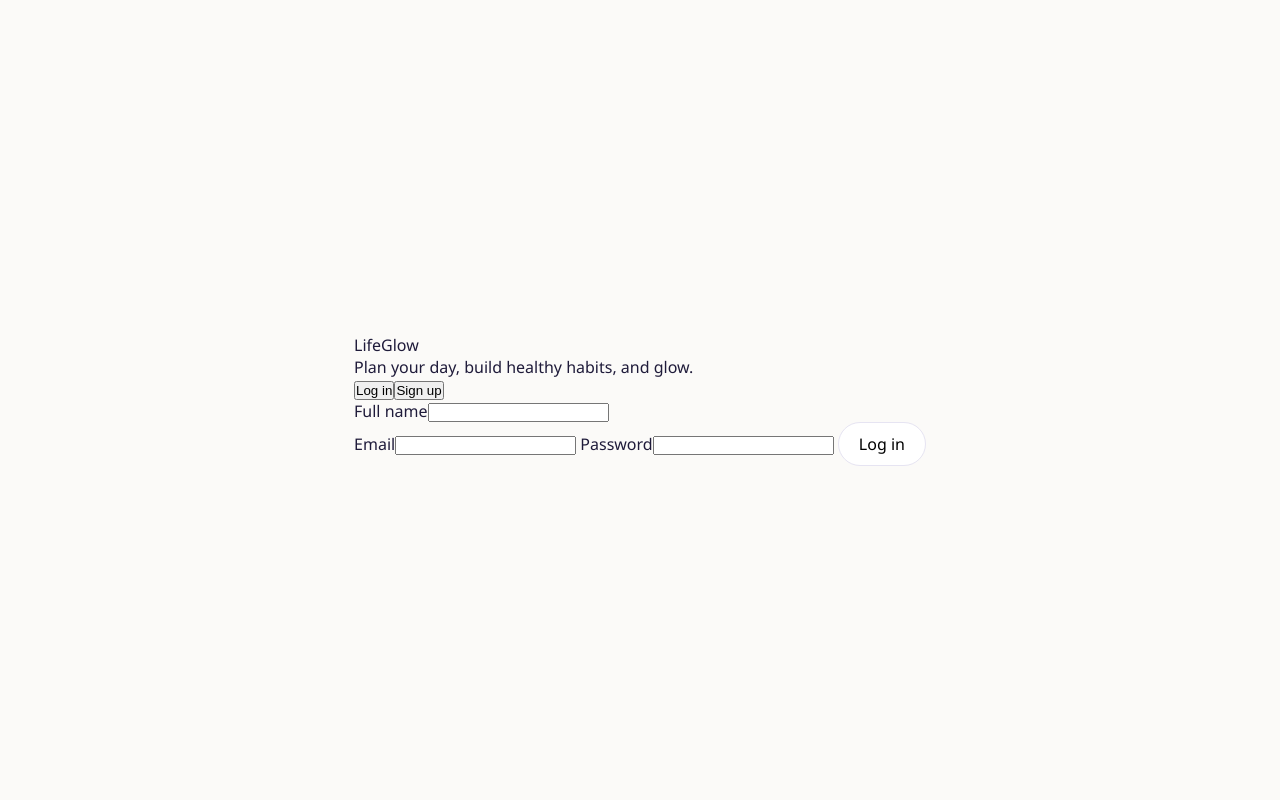
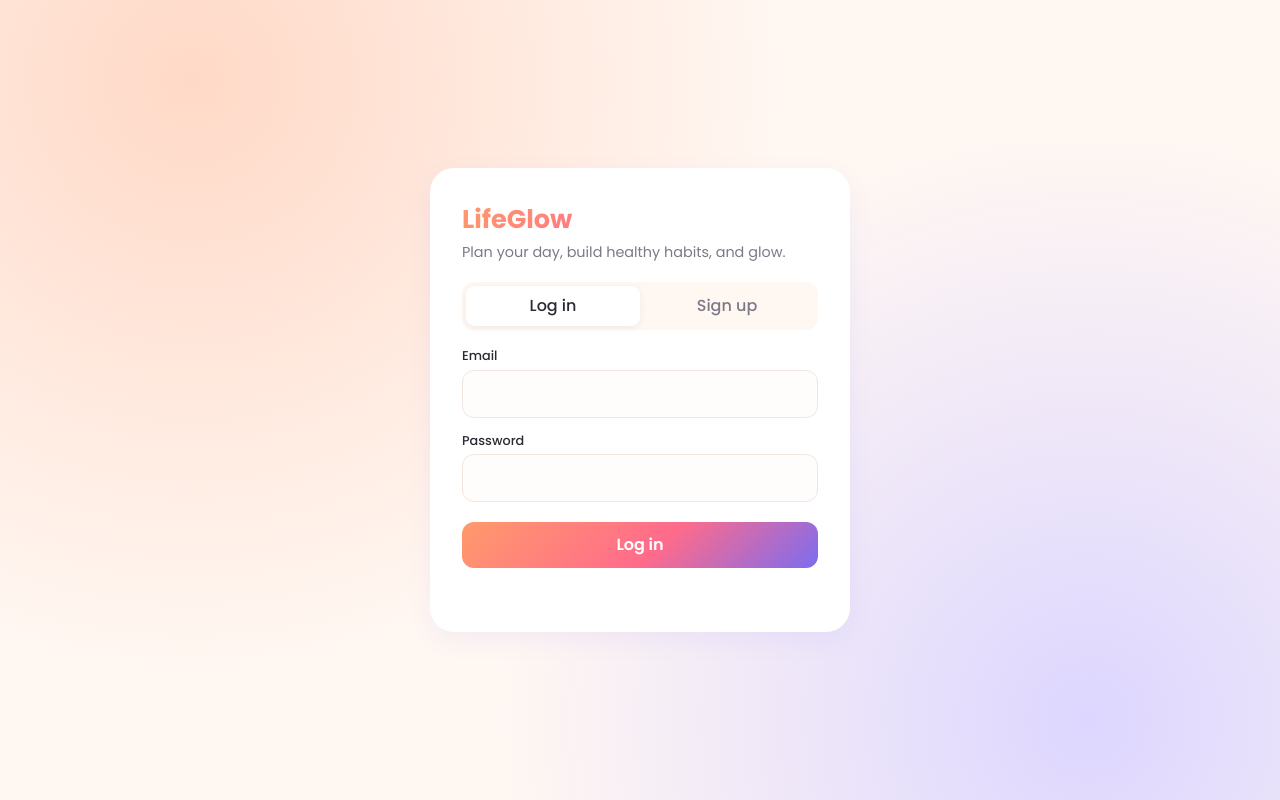
Before and after one commit to lea-test-cnam-liban/Web-3-project, a plain HTML site: page login.html in a window 1280 px wide. Drawn offline with Linux system fonts and the light colour scheme; files that its build step writes are made by us from their sources.

Commit message:
updated login.html

```diff
--- a/login.html
+++ b/login.html
@@ -1,6 +1,6 @@
 <!DOCTYPE html>
 <html lang="en"><head><meta charset="utf-8"><meta name="viewport" content="width=device-width,initial-scale=1">
-<title>LifeGlow – Log in</title><link rel="stylesheet" href="../assets/css/style.css"></head>
+<title>LifeGlow – Log in</title><link rel="stylesheet" href="cssforlogin.css"></head>
 <body><div class="auth"><div class="auth-card">
 <div class="brand">LifeGlow</div>
 <p class="sub">Plan your day, build healthy habits, and glow.</p>
@@ -12,4 +12,4 @@
  <button class="btn" id="authBtn" type="submit">Log in</button>
  <div class="msg" id="msg"></div>
 </form></div></div>
-<script src="../assets/js/app.js"></script></body></html>
+<script src="script.js"></script></body></html>
```
